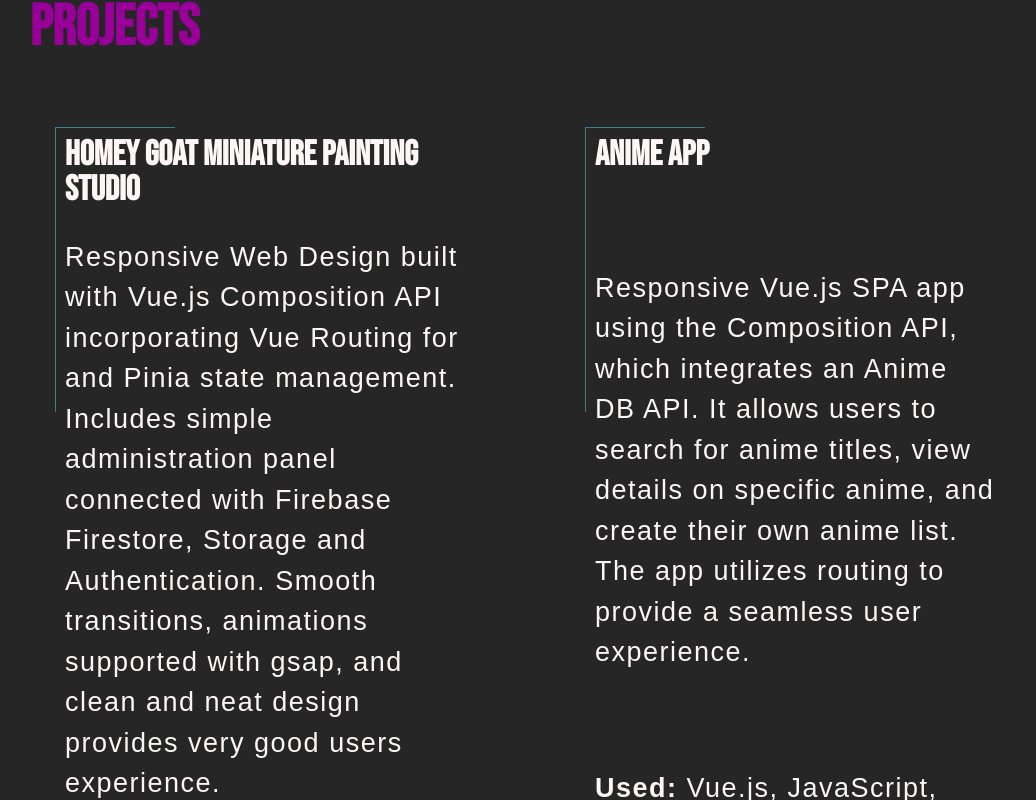
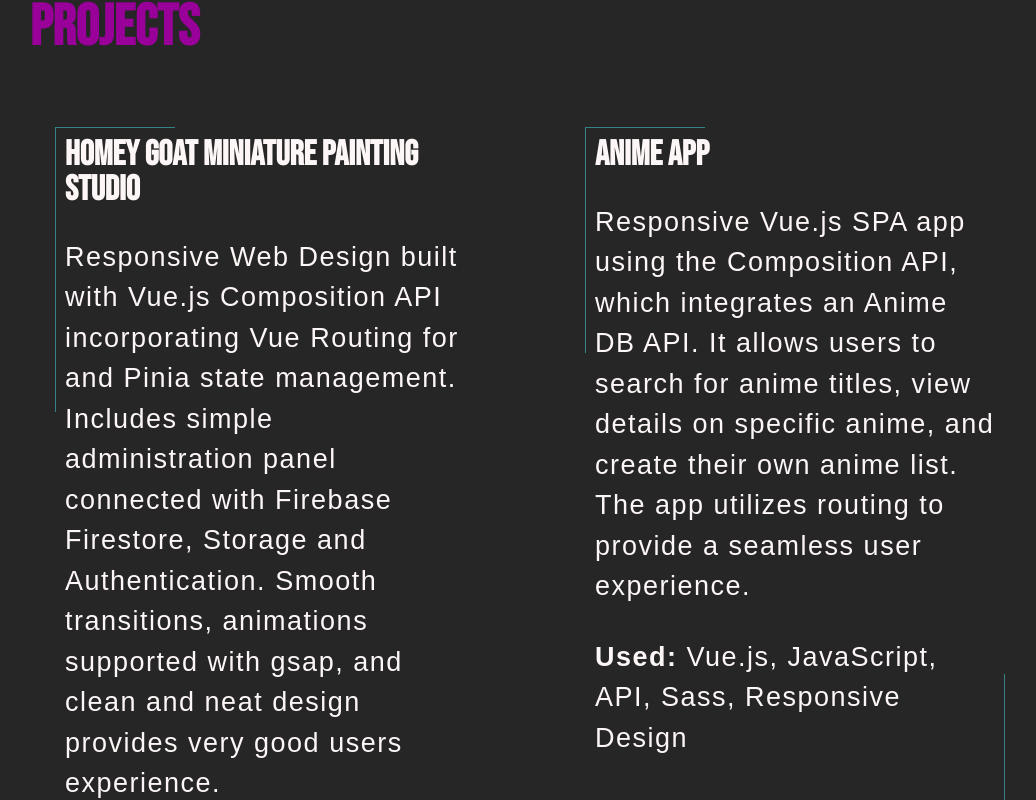
Before and after one commit to broccoli88/pj_portfolio, a Vue app: page / in a window 1280 px wide. Shown: the part 2540-3340 px from the top of the page, without its empty margins (110-1146 px from the left). Built offline with nearby package versions, Linux system fonts and the light colour scheme; a web font is replaced by a local one.

Commit message:
layout fix

```diff
--- a/src/components/Projects.vue
+++ b/src/components/Projects.vue
@@ -88,10 +88,11 @@ export default {
 	}
 	.project {
 		width: 100%;
+		height: min-content;
 		margin-top: 5rem;
 		display: flex;
 		flex-direction: column;
-    justify-content: space-between;
+		/* justify-content: space-between; */
 		gap: 3rem;
 		position: relative;
 	}
```
Lines whose indentation alone changed are shown as unchanged.
